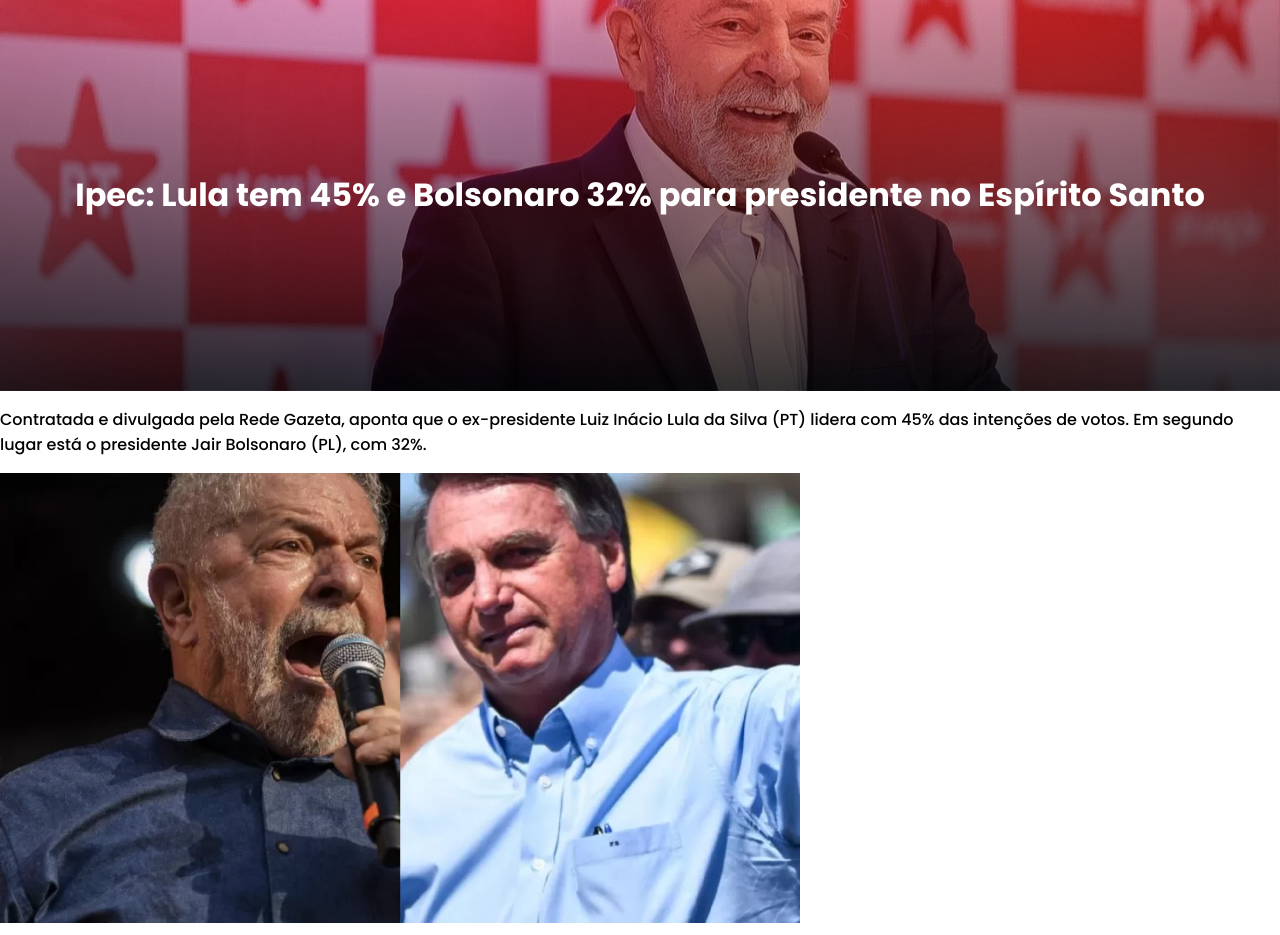
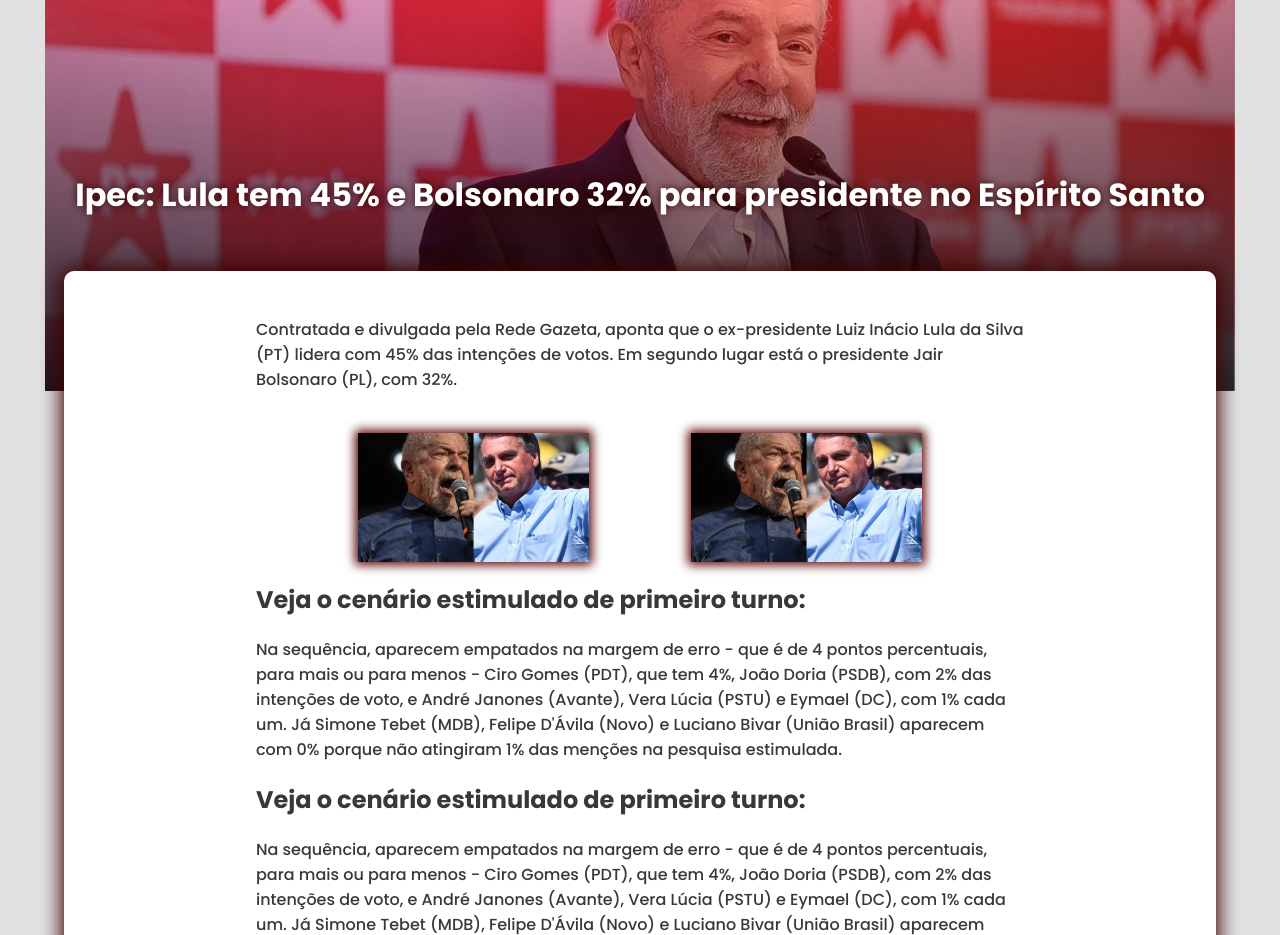
Before and after one commit to Rubiabufalo/blog-estranho, a plain HTML site: page index.html in a window 1280 px wide. Shown: the top 935 px of the page. Drawn offline with Linux system fonts and the light colour scheme.

Commit message:
finalizamos home

```diff
--- a/index.html
+++ b/index.html
@@ -31,8 +31,11 @@
 
 
 
+            <div class="images">
+                <img src="./assets/webp/a.webp" alt="Lula e Bolsonaro" width="800">
+                <img src="./assets/webp/a.webp" alt="Lula e Bolsonaro" width="800">
+            </div>
 
-            <img src="./assets/webp/a.webp" alt="Lula e Bolsonaro" width="800">
 
             <h2>Veja o cenário estimulado de primeiro turno:</h2>
             <p>Na sequência, aparecem empatados na margem de erro - que é de 4 pontos percentuais, para mais ou para menos - Ciro Gomes (PDT), que tem 4%, João Doria (PSDB), com 2% das intenções de voto, e André Janones (Avante), Vera Lúcia (PSTU) e Eymael (DC), com 1% cada um. Já Simone Tebet (MDB), Felipe D'Ávila (Novo) e Luciano Bivar (União Brasil) aparecem com 0% porque não atingiram 1% das menções na pesquisa estimulada.</p>
--- a/style.css
+++ b/style.css
@@ -6,3 +6,41 @@ header {
     background-position: right;
     color: white;
 }
+.container {
+    background-color: #e1e1e1;
+    display: flex;
+    flex-direction: column;
+    align-items: center;
+}
+.content {
+    width: 90%;
+    background-color: white;
+    padding: 30px 15%;
+    border-radius: 10px;
+    box-shadow: 0px 0px 20px 3px #3c0000;
+    margin-top: -120px;
+    color: #383838;
+}
+header h1 {
+    text-shadow: 0 0 9px rgb(48, 1, 1);
+}
+.images {
+    display: flex;
+    width: 100%;
+    justify-content: space-evenly;
+}
+.images img {
+    max-width: 30%;
+    box-shadow: 0 0 10px 3px #5c0202;
+    margin-top: 25px;
+}
+
+@media(max-width: 500px) {
+    .images img {
+        width: 100%;
+        max-width: 100%;
+    }
+    .images {
+        flex-wrap: wrap;
+    }
+}
```
